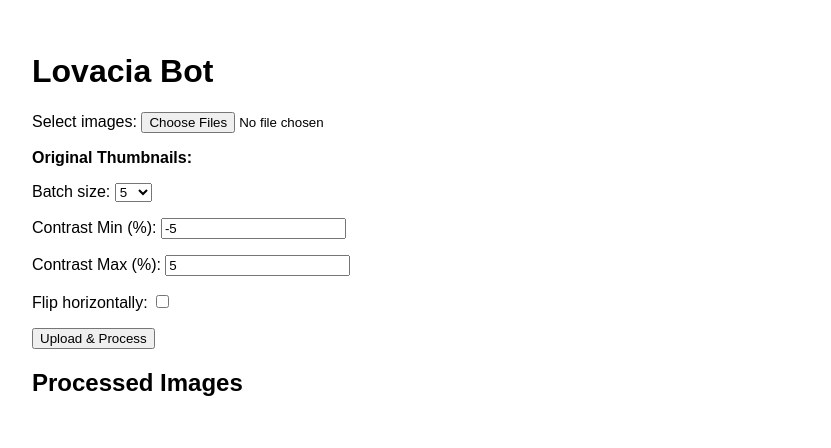
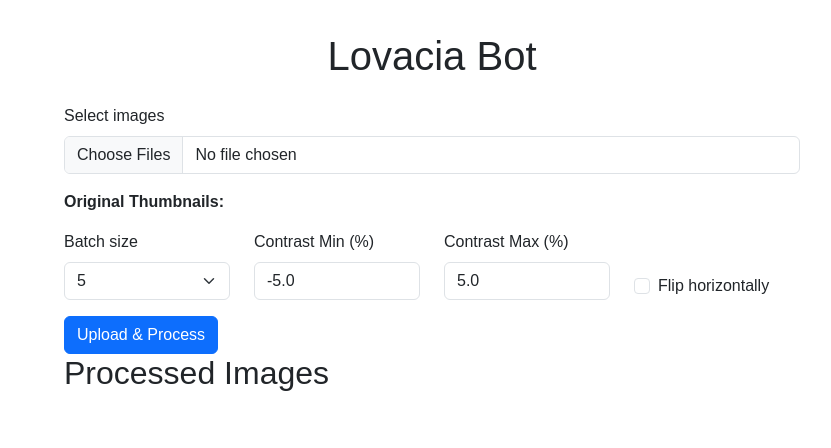
Before and after one commit to BrandonM01/lovacia-live, a FastAPI app: page / in a window 1280 px wide. Shown: the top 448 px of the page, without its empty margins (208-1039 px from the left). Run offline with FastAPI, Linux system fonts and the light colour scheme; some libraries are stand-ins or nearby versions.

Commit message:
Update index.html

```diff
--- a/templates/index.html
+++ b/templates/index.html
@@ -3,117 +3,169 @@
 <head>
   <meta charset="UTF-8">
   <title>Lovacia Bot</title>
+  <!-- Bootstrap CSS for styling/buttons/progress bar -->
+  <link href="https://cdn.jsdelivr.net/npm/bootstrap@5.3.0/dist/css/bootstrap.min.css" rel="stylesheet">
   <style>
-    body { max-width:800px; margin:auto; font-family:sans-serif; padding:2rem }
-    label { display:block; margin:1rem 0 }
+    body {
+      max-width: 800px;
+      margin: auto;
+      font-family: sans-serif;
+      padding: 2rem;
+    }
     #origPreview img,
-    #imageGallery img { width:120px; margin:.5rem; border:1px solid #ccc }
-    .progress-bar {
-      width:100%; background:#eee; border-radius:4px; overflow:hidden; margin:1rem 0;
-    }
-    .progress-bar > div {
-      height:1rem; background:#4caf50; width:0%;
-      text-align:center; color:white; font-size:.8rem; line-height:1rem;
+    #imagePreview img {
+      max-width: 150px;
+      margin: .5rem;
+      border: 1px solid #ccc;
     }
   </style>
 </head>
 <body>
-  <h1>Lovacia Bot</h1>
+
+  <h1 class="mb-4 text-center">Lovacia Bot</h1>
 
   <form id="uploadForm" enctype="multipart/form-data">
-    <label>Select images:
-      <input type="file" id="fileInput" name="files" multiple required>
-    </label>
-    <div id="origPreview"><strong>Original Thumbnails:</strong></div>
+    <div class="mb-3">
+      <label class="form-label">Select images</label>
+      <input
+        type="file"
+        class="form-control"
+        id="fileInput"
+        name="files"
+        multiple
+        required
+      >
+    </div>
 
-    <label>Batch size:
-      <select name="count">
-        <option>5</option><option>10</option><option>25</option><option>50</option>
-      </select>
-    </label>
+    <div id="origPreview" class="mb-3">
+      <strong>Original Thumbnails:</strong>
+    </div>
 
-    <label>Contrast Min (%):
-      <input type="number" name="contrast_min" value="-5" step="0.1">
-    </label>
-    <label>Contrast Max (%):
-      <input type="number" name="contrast_max" value="5" step="0.1">
-    </label>
-    <label>Flip horizontally:
-      <input type="checkbox" name="flip">
-    </label>
+    <div class="row mb-3">
+      <div class="col-md-3">
+        <label class="form-label">Batch size</label>
+        <select name="count" class="form-select">
+          <option value="5">5</option>
+          <option value="10">10</option>
+          <option value="25">25</option>
+          <option value="50">50</option>
+        </select>
+      </div>
+      <div class="col-md-3">
+        <label class="form-label">Contrast Min (%)</label>
+        <input type="number" name="contrast_min" class="form-control" value="-5.0" step="0.1">
+      </div>
+      <div class="col-md-3">
+        <label class="form-label">Contrast Max (%)</label>
+        <input type="number" name="contrast_max" class="form-control" value="5.0" step="0.1">
+      </div>
+      <div class="col-md-3 d-flex align-items-end">
+        <div class="form-check">
+          <input class="form-check-input" type="checkbox" name="flip" id="flipCheck">
+          <label class="form-check-label" for="flipCheck">Flip horizontally</label>
+        </div>
+      </div>
+    </div>
 
-    <button type="submit" id="uploadBtn">Upload &amp; Process</button>
+    <button type="submit" id="uploadBtn" class="btn btn-primary">Upload & Process</button>
+    <button type="button" id="cancelBtn" class="btn btn-secondary ms-2" style="display:none;">
+      Cancel
+    </button>
   </form>
 
-  <div id="progressWrap" style="display:none">
-    <div class="progress-bar"><div id="progressFill">0%</div></div>
-    <div>ETA: <span id="eta">--</span>s</div>
+  <!-- Animated, indeterminate progress bar -->
+  <div id="loadingBar" class="progress my-4" style="display:none;">
+    <div
+      class="progress-bar progress-bar-striped progress-bar-animated w-100"
+      role="progressbar"
+    >Processing…</div>
   </div>
 
   <h2>Processed Images</h2>
-  <div id="imageGallery"></div>
-  <a id="zipLink" href="#" download style="display:none">
-    Download All Variations (ZIP)
-  </a>
+  <div id="imagePreview" class="d-flex flex-wrap"></div>
+  <a
+    id="batchDownload"
+    class="btn btn-success mt-3"
+    href="#"
+    download
+    style="display:none"
+  >Download All Variations (ZIP)</a>
 
   <script>
-    const fileInput   = document.getElementById("fileInput");
+    // Show original thumbnails on file select
+    const fileInput = document.getElementById("fileInput");
     const origPreview = document.getElementById("origPreview");
-    const form        = document.getElementById("uploadForm");
-    const uploadBtn   = document.getElementById("uploadBtn");
-    const progressWrap= document.getElementById("progressWrap");
-    const progressFill= document.getElementById("progressFill");
-    const etaLabel    = document.getElementById("eta");
-    const gallery     = document.getElementById("imageGallery");
-    const zipLink     = document.getElementById("zipLink");
-
-    // show original thumbnails
     fileInput.onchange = () => {
       origPreview.innerHTML = "<strong>Original Thumbnails:</strong>";
-      Array.from(fileInput.files).forEach(f=> {
+      Array.from(fileInput.files).forEach(file => {
         const img = document.createElement("img");
-        img.src = URL.createObjectURL(f);
-        origPreview.append(img);
+        img.src = URL.createObjectURL(file);
+        origPreview.appendChild(img);
       });
     };
 
-    form.addEventListener("submit", async e => {
+    let controller;
+    const form = document.getElementById("uploadForm");
+    const uploadBtn = document.getElementById("uploadBtn");
+    const cancelBtn = document.getElementById("cancelBtn");
+    const loadingBar = document.getElementById("loadingBar");
+    const preview = document.getElementById("imagePreview");
+    const batchLink = document.getElementById("batchDownload");
+
+    form.onsubmit = async e => {
       e.preventDefault();
+      controller = new AbortController();
+
+      // Toggle UI
       uploadBtn.disabled = true;
-      gallery.innerHTML = "";
-      zipLink.style.display = "none";
-      progressWrap.style.display = "block";
-      progressFill.style.width = "0%";
-      progressFill.textContent = "0%";
-      etaLabel.textContent = "--";
+      cancelBtn.style.display = "inline-block";
+      loadingBar.style.display = "block";
+      preview.innerHTML = "";
+      batchLink.style.display = "none";
 
-      // 1) kick off job
       const data = new FormData(form);
-      const res  = await fetch("/upload", { method:"POST", body:data });
-      const { job_id } = await res.json();
+      try {
+        const res = await fetch("/upload", {
+          method: "POST",
+          body: data,
+          signal: controller.signal
+        });
+        const { processed, batch } = await res.json();
 
-      // 2) listen to SSE
-      const es = new EventSource(`/events/${job_id}`);
-      es.addEventListener("progress", ev => {
-        const d = JSON.parse(ev.data);
-        progressFill.style.width = d.percent + "%";
-        progressFill.textContent = d.percent + "%";
-        etaLabel.textContent = d.eta;
-      });
-      es.addEventListener("image", ev => {
-        const d = JSON.parse(ev.data);
-        const img = document.createElement("img");
-        img.src = d.url;
-        gallery.append(img);
-      });
-      es.addEventListener("done", ev => {
-        const d = JSON.parse(ev.data);
-        zipLink.href = d.batch;
-        zipLink.style.display = "inline-block";
-        es.close();
+        // Render results
+        processed.forEach(item => {
+          const img = document.createElement("img");
+          img.src = item.image;
+          preview.appendChild(img);
+
+          const a = document.createElement("a");
+          a.href = item.download_link;
+          a.innerText = "Download";
+          a.target = "_blank";
+          a.classList.add("d-block","ms-1","mb-3");
+          preview.appendChild(a);
+        });
+
+        batchLink.href = batch;
+        batchLink.style.display = "inline-block";
+
+      } catch (err) {
+        if (err.name === "AbortError") {
+          preview.innerHTML = "<p>Processing cancelled.</p>";
+        } else {
+          console.error(err);
+          preview.innerHTML = "<p class='text-danger'>Error occurred.</p>";
+        }
+      } finally {
         uploadBtn.disabled = false;
-      });
-    });
+        cancelBtn.style.display = "none";
+        loadingBar.style.display = "none";
+      }
+    };
+
+    cancelBtn.onclick = () => {
+      if (controller) controller.abort();
+    };
   </script>
 </body>
 </html>
```
